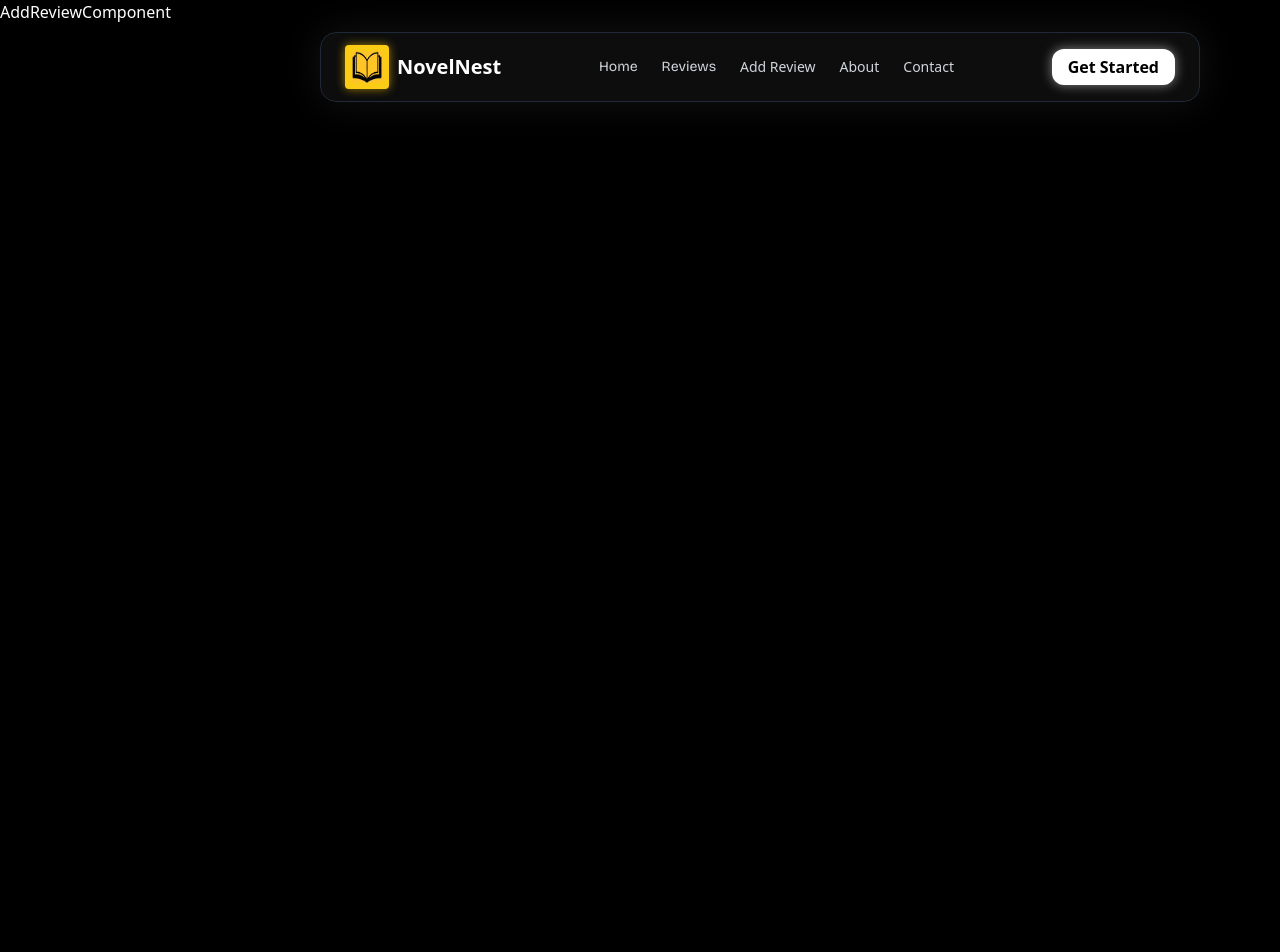
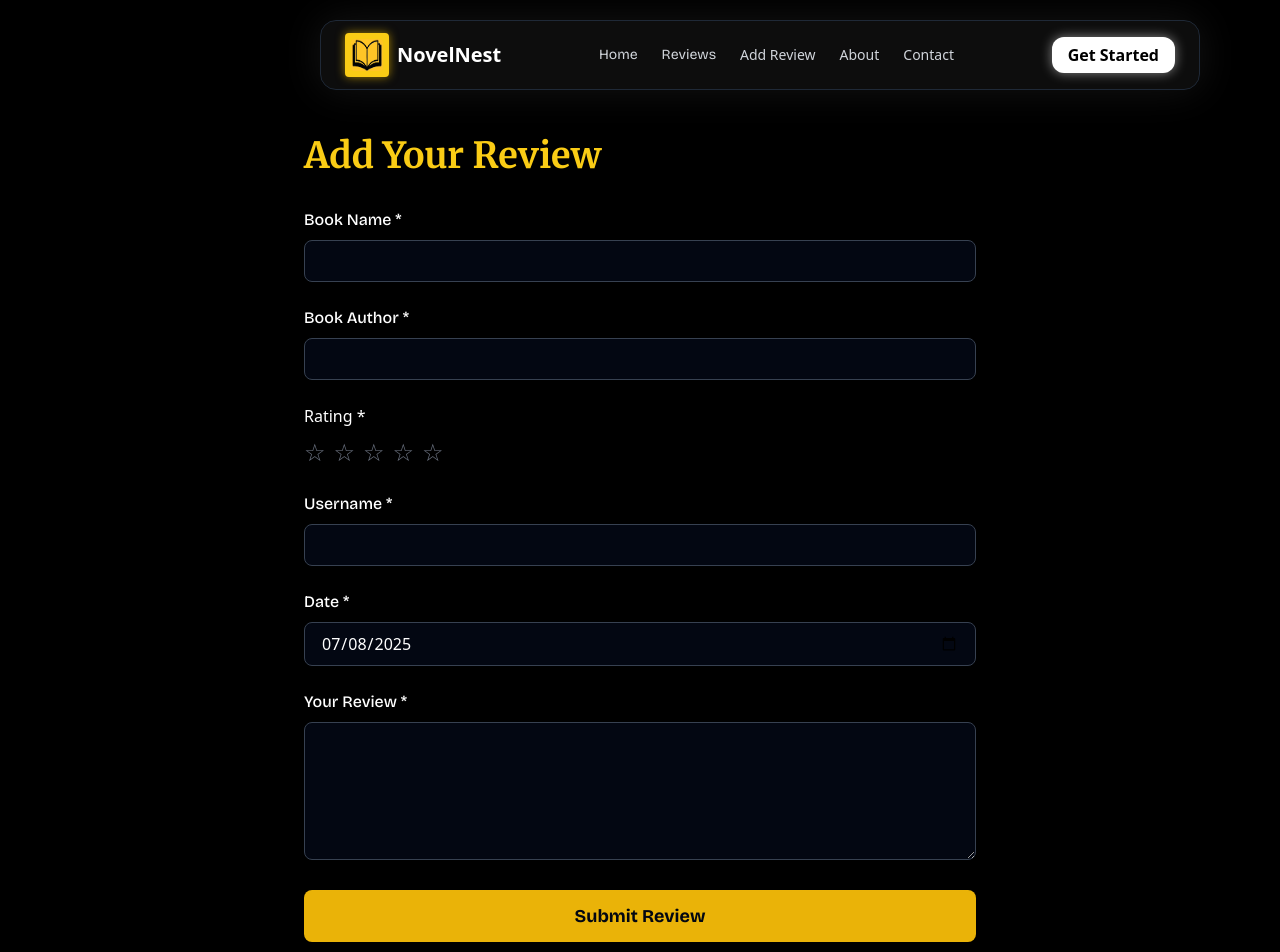
Before and after one commit to akashagrahari78/NovelNest, a React (Vite) app in the folder frontend/: page /add-review in a window 1280 px wide. Shown: the top 952 px of the page. Before the commit the page ends 800 px from the top, so only its background shows below. Built offline with nearby package versions, Linux system fonts and the light colour scheme; no server answers.

Commit message:
add-review page added

```diff
--- a/frontend/src/App.jsx
+++ b/frontend/src/App.jsx
@@ -15,6 +15,7 @@ import AddReviewPage from './pages/AddReviewPage'
 
 import "slick-carousel/slick/slick.css";
 import "slick-carousel/slick/slick-theme.css";
+import Book from './pages/Book'
 
 
 const App = () => {
@@ -26,6 +27,7 @@ const App = () => {
     <Route path='/' element = {<MainLayout> <Home/> </MainLayout>  } />
     <Route path='/about' element = {<MainLayout> <About/> </MainLayout>  } />
     <Route path='/reviews' element = {<MainLayout>  <ReviewsPage/> </MainLayout> } />
+    <Route path='/book/:bookId' element  = {<MainLayout> <Book/></MainLayout>  } />
     <Route path='/add-review' element = {<MainLayout>  <AddReviewPage/> </MainLayout> } />
     <Route path='/contact' element = {<MainLayout>  <Contact/> </MainLayout> } />
     <Route path='/login' element = {<Login/>} />
--- a/frontend/src/components/CarouselBox.jsx
+++ b/frontend/src/components/CarouselBox.jsx
@@ -47,7 +47,7 @@ const CarouselBox = ({ bookAuthor, bookTitle, userReview, rating }) => {
           <span className="text-sm text-gray-500 truncate max-w-[120px]">
             @{bookAuthor.split(" ").join("")}
           </span>
-          <Link>
+          <Link  to={`/book/:bookId`} >
             <button className="bg-white text-black hover:bg-gray-200 text-sm px-4 py-2 rounded-xl font-medium transition-colors duration-200">
               Full Review →
             </button>
--- a/frontend/src/components/Cta.jsx
+++ b/frontend/src/components/Cta.jsx
@@ -42,8 +42,8 @@ const Cta = () => {
             </button>
           </Link>
 
-          {/* Secondary Button */}
-          <Link to="/reviews">
+
+          <Link to="/add-review">
             <button className="bg-white  text-black font-semibold px-5 py-2 rounded-xl font-merriweather shadow-[0_0_12px_rgba(255,255,255,0.5)] hover:bg-yellow-400 transition ">
               Write First Review
             </button>
--- a/frontend/src/components/Navbar.jsx
+++ b/frontend/src/components/Navbar.jsx
@@ -4,7 +4,7 @@ import { Link } from "react-router-dom";
 
 const Navbar = () => {
   return (
-    <div className="fixed top-8 left-80 right-0 z-50 shadow-md h-16">
+    <div className="fixed top-5 left-80 right-0 z-50 shadow-md h-16">
       <div className="w-11/12 max-w-4xl px-6 py-3 flex items-center justify-between rounded-2xl bg-[#111111]/80  border border-gray-800 shadow-[0_0_40px_rgba(255,255,255,0.08)] backdrop-blur-lg">
         {/* logo icon*/}
         <Link to={'/'}>
--- a/frontend/src/components/Reviews.jsx
+++ b/frontend/src/components/Reviews.jsx
@@ -2,6 +2,7 @@ import {motion} from 'framer-motion'
 import { useContext } from 'react';
 import {userContext} from "../context/userContext.jsx"
 import CarouselBox from '../components/CarouselBox.jsx'
+import { Link } from 'react-router-dom';
 
 const Reviews = () => {
   const { userReviews } = useContext(userContext);
@@ -35,6 +36,7 @@ const Reviews = () => {
 
       {/* Reviews Grid */}
       <div className="grid grid-cols-1 md:grid-cols-2 lg:grid-cols-3 gap-8 max-w-7xl mx-auto">
+
         {userReviews.map((item, index) => (
           <motion.div
             key={item._id}
--- a/frontend/src/pages/AddReviewPage.jsx
+++ b/frontend/src/pages/AddReviewPage.jsx
@@ -1,12 +1,152 @@
-import React from 'react'
-import AddReviewComponent from '../components/AddReviewComponent'
+import { motion } from "framer-motion";
+import { useState } from "react";
 
 const AddReviewPage = () => {
+  const [formData, setFormData] = useState({
+    bookName: "",
+    bookAuthor: "",
+    rating: 0,
+    username: "",
+    date: new Date().toISOString().split("T")[0],
+    reviewText: ""
+  });
+
+  const handleChange = (e) => {
+    const { name, value } = e.target;
+    setFormData(prev => ({ ...prev, [name]: value }));
+  };
+
+  const handleSubmit = (e) => {
+    e.preventDefault();
+    console.log("Review Submitted:", formData);
+
+  };
+
   return (
-    <div>
-      <AddReviewComponent/>
-    </div>
-  )
-}
+    <div className="mt-28 bg-black">
+    <motion.div
+      initial={{ opacity: 0 }}
+      animate={{ opacity: 1 }}
+      transition={{ duration: 0.5 }}
+      className="min-h-screen bg-black text-white p-6"
+    >
+      <div className="max-w-2xl mx-auto">
+        <h1 className="text-4xl font-bold mb-8 text-yellow-400 font-merriweather">Add Your Review</h1>
 
-export default AddReviewPage
+        <form onSubmit={handleSubmit} className="space-y-6">
+          {/* Book Name */}
+          <div>
+            <label htmlFor="bookName" className="block font-medium mb-2  text-base font-bricolage">
+              Book Name *
+            </label>
+            <input
+              type="text"
+              id="bookName"
+              name="bookName"
+              value={formData.bookName}
+              onChange={handleChange}
+              required
+              className="w-full px-4 py-2 bg-gray-950 border border-gray-700 rounded-lg focus:ring-2 focus:ring-yellow-500 focus:border-transparent"
+            />
+          </div>
+
+          {/* Book Author */}
+          <div>
+            <label htmlFor="bookAuthor" className="block font-bricolage text-base font-medium mb-2">
+              Book Author *
+            </label>
+            <input
+              type="text"
+              id="bookAuthor"
+              name="bookAuthor"
+              value={formData.bookAuthor}
+              onChange={handleChange}
+              required
+              className="w-full px-4 py-2 bg-gray-950 border border-gray-700 rounded-lg focus:ring-2 focus:ring-yellow-500 focus:border-transparent"
+            />
+          </div>
+
+          {/* Rating (1-5 Stars) */}
+          <div>
+            <label className="block  font-medium mb-2 text-base">
+              Rating *
+            </label>
+            <div className="flex space-x-2">
+              {[1, 2, 3, 4, 5].map((star) => (
+                <button
+                  key={star}
+                  type="button"
+                  onClick={() => setFormData({ ...formData, rating: star })}
+                  className={`text-2xl ${star <= formData.rating ? "text-yellow-500" : "text-gray-500"}`}
+                >
+                  {star <= formData.rating ? "★" : "☆"}
+                </button>
+              ))}
+            </div>
+          </div>
+
+          {/* Username */}
+          <div>
+            <label htmlFor="username" className="block text-base font-medium mb-2 font-bricolage">
+              Username *
+            </label>
+            <input
+              type="text"
+              id="username"
+              name="username"
+              value={formData.username}
+              onChange={handleChange}
+              required
+              className="w-full px-4 py-2 bg-gray-950 border border-gray-700 rounded-lg focus:ring-2 focus:ring-yellow-500 focus:border-transparent"
+            />
+          </div>
+
+          {/* Date */}
+          <div>
+            <label htmlFor="date" className="block text-base font-medium mb-2 font-bricolage">
+              Date *
+            </label>
+            <input
+              type="date"
+              id="date"
+              name="date"
+              value={formData.date}
+              onChange={handleChange}
+              required
+              className="w-full px-4 py-2 bg-gray-950 border border-gray-700 rounded-lg focus:ring-2 focus:ring-yellow-500 focus:border-transparent"
+            />
+          </div>
+
+          {/* Review Text */}
+          <div>
+            <label htmlFor="reviewText" className="block text-base font-medium mb-2 font-bricolage">
+              Your Review *
+            </label>
+            <textarea
+              id="reviewText"
+              name="reviewText"
+              value={formData.reviewText}
+              onChange={handleChange}
+              rows="5"
+              required
+              className="w-full px-4 py-2 bg-gray-950 border border-gray-700 rounded-lg focus:ring-2 focus:ring-yellow-500 focus:border-transparent"
+            />
+          </div>
+
+          {/* Submit Button */}
+          <motion.button
+            whileHover={{ scale: 1.03 }}
+            whileTap={{ scale: 0.98 }}
+            type="submit"
+            className="w-full text-lg py-3 font-bricolage bg-yellow-500 text-gray-950 font-bold rounded-lg hover:bg-yellow-400 transition-colors"
+          >
+            Submit Review
+          </motion.button>
+        </form>
+      </div>
+    </motion.div>
+     </div>
+  );
+};
+
+export default AddReviewPage;
--- /dev/null
+++ b/frontend/src/pages/Book.jsx
@@ -0,0 +1,9 @@
+import React from 'react'
+
+const Book = () => {
+  return (
+    <div>Book</div>
+  )
+}
+
+export default Book
--- a/frontend/src/pages/ReviewsPage.jsx
+++ b/frontend/src/pages/ReviewsPage.jsx
@@ -11,6 +11,7 @@ const ReviewsPage = () => {
       date: "2 days ago",
       reviewText: "This book was amazing! The plot twists kept me hooked.",
       helpfulCount: 12,
+      bookId: 9
     },{
       id: 2,
       username: "BookLover42",
@@ -18,6 +19,7 @@ const ReviewsPage = () => {
       date: "1 week ago",
       reviewText: "Good, but the middle part dragged a bit.",
       helpfulCount: 5,
+      bookId: 9
     },
     {
       id: 2,
@@ -26,6 +28,8 @@ const ReviewsPage = () => {
       date: "1 week ago",
       reviewText: "Good, but the middle part dragged a bit.",
       helpfulCount: 5,
+      bookId: 9
+
     },
     {
       id: 2,
@@ -34,6 +38,7 @@ const ReviewsPage = () => {
       date: "1 week ago",
       reviewText: "Good, but the middle part dragged a bit.",
       helpfulCount: 5,
+      bookId: 9
     },
     {
       id: 2,
@@ -42,6 +47,7 @@ const ReviewsPage = () => {
       date: "1 week ago",
       reviewText: "Good, but the middle part dragged a bit.",
       helpfulCount: 5,
+      bookId: 9
     },
 
   ];
```
Also changed, not shown: frontend/src/components/Hero.jsx (+5 -5 lines), frontend/src/components/ReviewCard.jsx (+36 -10 lines), frontend/src/components/note.txt.
